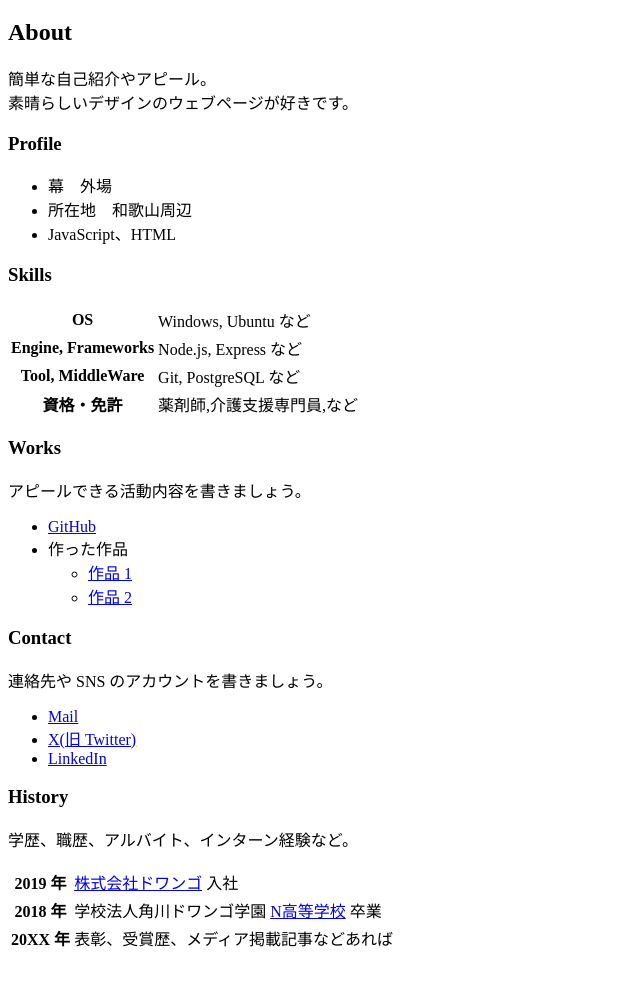
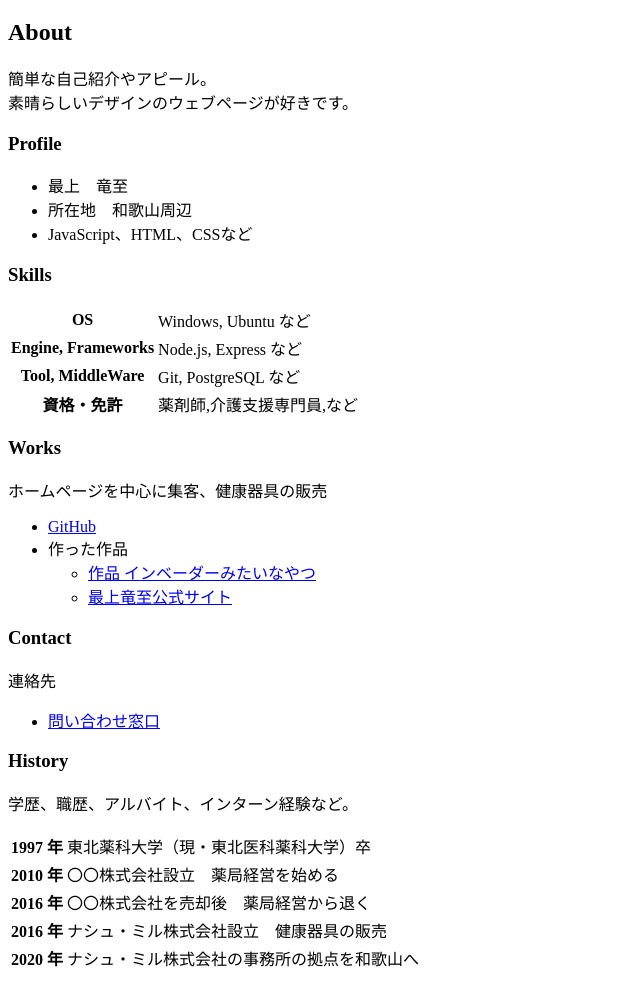
Before and after one commit to MacGyver-Ks/portfolio, a plain HTML site: page index.html in a window 1280 px wide. Shown: the part 61-1042 px from the top of the page, without its empty margins (0-640 px from the left). Drawn offline with Linux system fonts and the light colour scheme.

Commit message:
Update index.html

```diff
--- a/index.html
+++ b/index.html
@@ -16,9 +16,9 @@
 
     <h3>Profile</h3>
     <ul>
-      <li>幕　外場</li>
+      <li>最上　竜至</li>
       <li>所在地　和歌山周辺</li>
-      <li>JavaScript、HTML</li>
+      <li>JavaScript、HTML、CSSなど</li>
     </ul>
 
     <h3>Skills</h3>
@@ -42,40 +42,46 @@
     </table>
 
     <h3>Works</h3>
-    <p>アピールできる活動内容を書きましょう。</p>
+    <p>ホームページを中心に集客、健康器具の販売</p>
     <ul>
       <li><a href="#">GitHub</a></li>
       <li>
         作った作品
         <ul>
-          <li><a href="https://example.com/">作品 1</a></li>
-          <li><a href="https://example.com/">作品 2</a></li>
+          <li><a href="https://editor.p5js.org/257zs02000/full/2Be_mWv1T">作品 インベーダーみたいなやつ</a></li>
+          <li><a href="https://ryujimogami.com/">最上竜至公式サイト</a></li>
         </ul>
       </li>
     </ul>
 
     <h3>Contact</h3>
-    <p>連絡先や SNS のアカウントを書きましょう。</p>
+    <p>連絡先</p>
     <ul>
-      <li><a href="mailto:name@example.com">Mail</a></li>
-      <li><a href="https://twitter.com/n_yobikou">X(旧 Twitter)</a></li>
-      <li><a href="https://www.linkedin.com/">LinkedIn</a></li>
+      <li><a href="https://ryujimogami.com/allone275me/">問い合わせ窓口</a></li>
     </ul>
 
     <h3>History</h3>
     <p>学歴、職歴、アルバイト、インターン経験など。</p>
     <table>
       <tr>
-        <th>2019 年</th>
-        <td><a href="https://dwango.co.jp/">株式会社ドワンゴ</a> 入社</td>
+        <th>1997 年</th>
+        <td>東北薬科大学（現・東北医科薬科大学）卒</td>
+      </tr>
+         <tr>
+        <th>2010 年</th>
+        <td>〇〇株式会社設立　薬局経営を始める</td>
       </tr>
       <tr>
-        <th>2018 年</th>
-        <td>学校法人角川ドワンゴ学園 <a href="https://nnn.ed.jp/">N高等学校</a> 卒業</td>
+        <th>2016 年</th>
+        <td>〇〇株式会社を売却後　薬局経営から退く</td>
       </tr>
       <tr>
-        <th>20XX 年</th>
-        <td>表彰、受賞歴、メディア掲載記事などあれば</td>
+        <th>2016 年</th>
+        <td>ナシュ・ミル株式会社設立　健康器具の販売</td>
+      </tr>
+      <tr>
+        <th>2020 年</th>
+        <td>ナシュ・ミル株式会社の事務所の拠点を和歌山へ</td>
       </tr>
     </table>
   </body>
```
